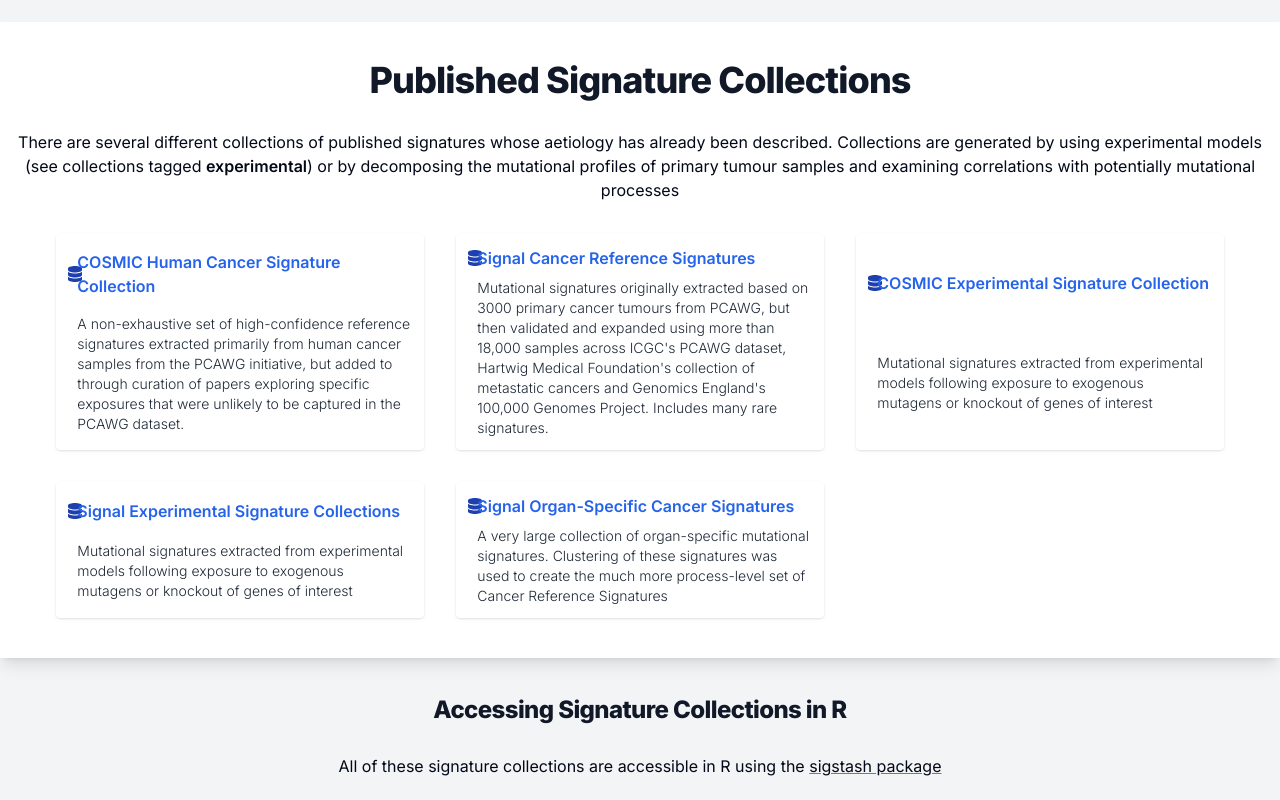
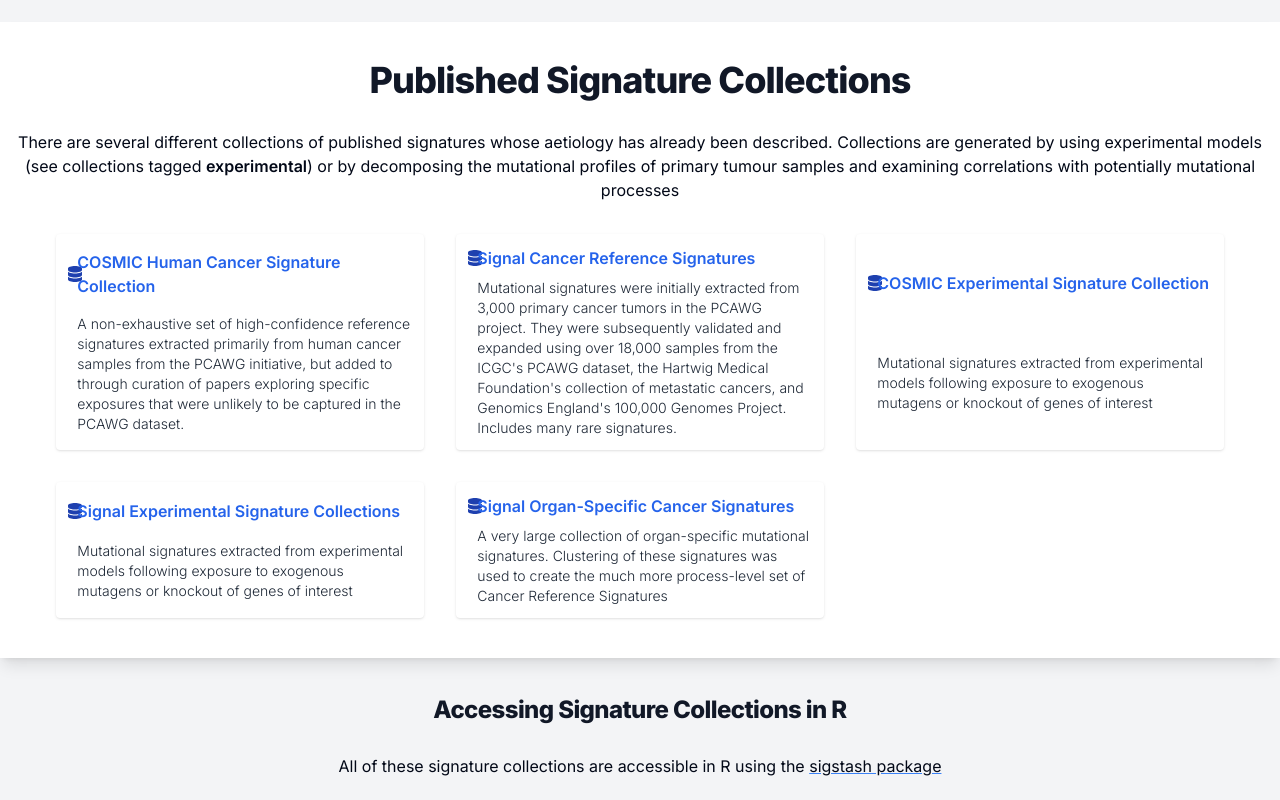
Before and after one commit to selkamand/sigscript, a Next.js app: page /infopages/databases in a window 1280 px wide. Built offline with nearby package versions, Linux system fonts and the light colour scheme.

Commit message:
fix: signal reference database description reworded

```diff
--- a/app/infopages/databases/page.tsx
+++ b/app/infopages/databases/page.tsx
@@ -24,7 +24,7 @@ export default function databases() {
 
                 <div className="grid grid-cols-3 gap-8 w-full px-10">
                     <TextCardsLinked title="COSMIC Human Cancer Signature Collection" description="A non-exhaustive set of high-confidence reference signatures extracted primarily from human cancer samples from the PCAWG initiative, but added to through curation of papers exploring specific exposures that were unlikely to be captured in the PCAWG dataset." icon={faDatabase} href="https://cancer.sanger.ac.uk/signatures/"></TextCardsLinked>
-                    <TextCardsLinked title="Signal Cancer Reference Signatures" description="Mutational signatures originally extracted based on 3000 primary cancer tumours from PCAWG, but then validated and expanded using more than 18,000 samples across ICGC's PCAWG dataset, Hartwig Medical Foundation's collection of metastatic cancers and Genomics England's 100,000 Genomes Project. Includes many rare signatures." icon={faDatabase} href="https://signal.mutationalsignatures.com/explore/cancer/about"></TextCardsLinked>
+                    <TextCardsLinked title="Signal Cancer Reference Signatures" description="Mutational signatures were initially extracted from 3,000 primary cancer tumors in the PCAWG project. They were subsequently validated and expanded using over 18,000 samples from the ICGC's PCAWG dataset, the Hartwig Medical Foundation's collection of metastatic cancers, and Genomics England's 100,000 Genomes Project. Includes many rare signatures." icon={faDatabase} href="https://signal.mutationalsignatures.com/explore/cancer/about"></TextCardsLinked>
                     <TextCardsLinked title="COSMIC Experimental Signature Collection" description="Mutational signatures extracted from experimental models following exposure to exogenous mutagens or knockout of genes of interest" icon={faDatabase} href="https://cancer.sanger.ac.uk/signatures/experimental/"></TextCardsLinked>
                     <TextCardsLinked title="Signal Experimental Signature Collections" description="Mutational signatures extracted from experimental models following exposure to exogenous mutagens or knockout of genes of interest" icon={faDatabase} href="https://signal.mutationalsignatures.com/explore/experimental/about"></TextCardsLinked>
                     <TextCardsLinked title="Signal Organ-Specific Cancer Signatures" description="A very large collection of organ-specific mutational signatures. Clustering of these signatures was used to create the much more process-level set of Cancer Reference Signatures" href="https://signal.mutationalsignatures.com/explore/cancer/about" icon={faDatabase}></TextCardsLinked>
```
